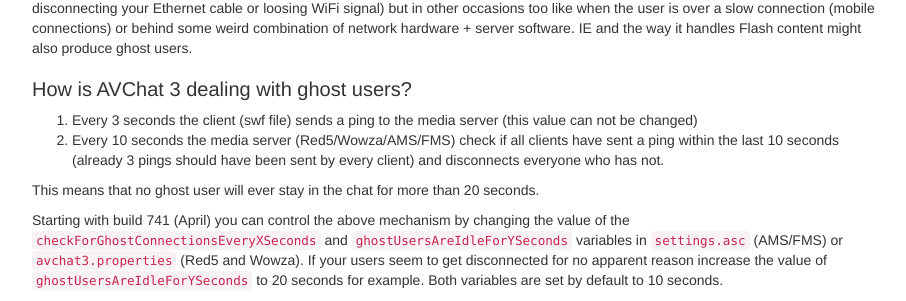
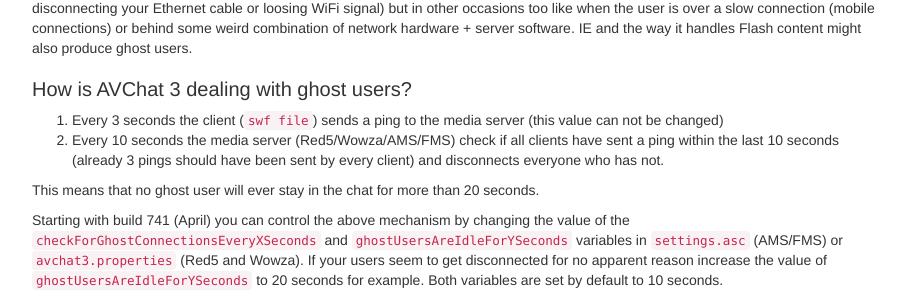
Before and after one commit to nusofthq/avchat-documentation, a Jekyll site: the page built from standalone.md, in a window 1280 px wide and 900 px high, scrolled down 24889 px. Shown: the part 148-449 px from the top of the window, without its empty margins (38-944 px from the left). Built offline with Jekyll 4.4.1, drawn with Linux system fonts in a browser that asks for light colours; nearby versions of some CDN libraries; comment, search, counter and statistics services are not loaded; some of the changed text lies outside the part shown.

Commit message:
formating finishes round 2

```diff
--- a/_includes/features.md
+++ b/_includes/features.md
@@ -174,19 +174,19 @@
 
 <h3>Playing back the recorded files</h3>
 
-FLV
+**FLV**
 
 To play back the .flv or .mp4 files on your desktop you can use [VLC](https://www.videolan.org/vlc/index.html).
 
 To play back the .flv or .mp4  files on your website directly from the media server you can use any flash video player for websites that supports streaming. We recommend [JW Player](https://www.jwplayer.com/) or [Flow Player](https://flowplayer.org/). You can also move the video files from your media server to your web server and deliver them to your users via progressive download.
 
-MP4 files recorded with Adobe Media Server
+**MP4 files recorded with Adobe Media Server**
 
 Flash Media Server version 3.5 and later and Adobe Flash Media Live Encoder 3 and later can record content in MPEG-4 (F4V) format using an industry-standard recording technology known as “fragments” or “moof atoms.” Some MPEG-4 compatible tools and players do not support moof atoms and therefore cannot recognize files recorded by Adobe Media Server (previously known as Flash Media Server). [The F4V Post Processor](http://www.adobe.com/products/adobe-media-server-family/tool-downloads.html) tool aggregates the information from all the moof atoms into a single moov atom and outputs a new file. Use the F4V Post Processor tool to prepare F4V files for editing in Adobe Premiere® Pro software, delivery over HTTP, or in video players that support H.264 and AAC formats. This tool can be used in Windows or Linux.
 
 Playing back the files locally before passing them through the F4V Post Processor tool might not work.
 
-FLV files with no meta data
+**FLV files with no meta data**
 
 Because of the way they are recorded, some .flv files will end up having no duration metadata, thus resulting in funny playback. To fix this run those flv files through [flvmdi](http://www.buraks.com/flvmdi/) or [flvtool2](https://github.com/unnu/flvtool2).
 
@@ -229,7 +229,7 @@
 
 <h3>How is AVChat 3 dealing with ghost users?</h3>
 
-1. Every 3 seconds the client  (swf file) sends a ping to the media server (this value can not be changed)
+1. Every 3 seconds the client  (`swf file`) sends a ping to the media server (this value can not be changed)
 2. Every 10 seconds the media server (Red5/Wowza/AMS/FMS) check if all clients have sent a ping within the last 10 seconds (already 3 pings should have been sent by every client) and disconnects everyone who has not.
 
 This means that no ghost user will ever stay in the chat for more than 20 seconds.
@@ -350,7 +351,7 @@
 * the room is not protected (not included in the `doNotDeleteTheseRoomsWhenTheyBecomeEmpty`array) and
 * is inactive for more than the number of hours set in the option `deleteEmptyInactiveRoomsOlderThan` then the room is deleted.
 
-~~AVChat can be set up to remove empty rooms automatically as soon as the last person leaves the room.~~
+<strike>AVChat can be set up to remove empty rooms automatically as soon as the last person leaves the room.</strike>
 
 By default this feature is turned off. To turn it on you need to edit the config file on the media server (`avchat3.properties on Red5/Wowza` and `settings.asc` on AMS/FMS) and set
 
```
Also changed, not shown: other parts of _includes/features.md (+2 -1 lines).
